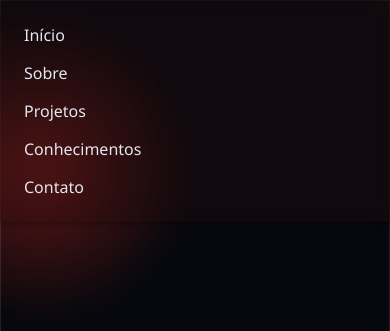
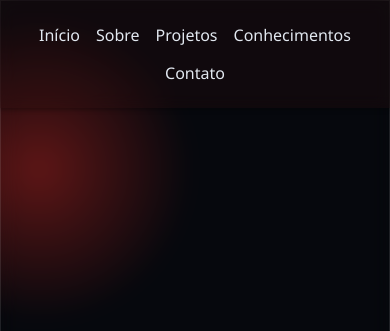
Before and after one commit to FelipeVargasdeBorba/Portfolio, a plain HTML site: page index.html in a window 390 px wide. Shown: the top 331 px of the page. Drawn offline with Linux system fonts and the light colour scheme.

Commit message:
Terrceiro Commit

```diff
--- a/style.css
+++ b/style.css
@@ -19,7 +19,7 @@ html {
     --vidro: rgba(255, 255, 255, 0.1);
 }
 
-h2{
+h2 {
     color: var(--secundario);
 }
 
@@ -98,9 +98,10 @@ h1 {
 }
 
 #digitando-texto {
-  min-width: 24ch; /* espaço para 24 letras aproximadamente */
-  text-align: center;
-  display: inline-block;
+    min-width: 24ch;
+    /* espaço para 24 letras aproximadamente */
+    text-align: center;
+    display: inline-block;
 }
 
 .sobre {
@@ -280,9 +281,11 @@ h1 {
         radial-gradient(circle at 90% 80%, var(--secundario)0%, transparent 20%), var(--maisEscuro);
 }
 
-@media (max-width: 768px) {
+@media screen and (max-width: 768px) {
     .menu {
-        flex-direction: column;
+        flex-direction: row;
+        flex-wrap: wrap;
+        justify-content: center;
         gap: 1rem;
     }
 
@@ -302,6 +305,7 @@ h1 {
     .cabecalho-sub-titulo {
         font-size: 1.2rem;
     }
+
 }
 
 .nome-flutuante {
```
